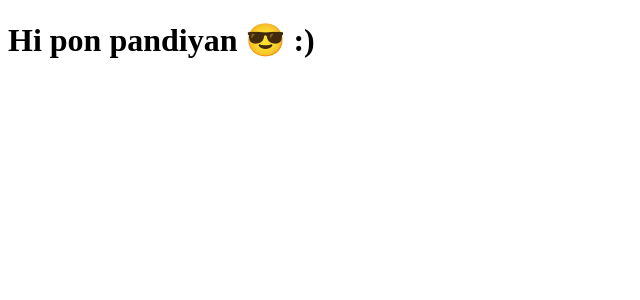
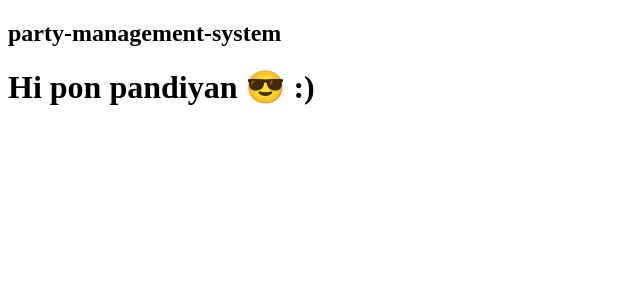
Before and after one commit to Ponpandiyan-S4787/Authentication-with-Firebase, an Angular app: page / in a window 1280 px wide. Shown: the top 300 px of the page, without its empty margins (0-640 px from the left). Built offline with nearby package versions, Linux system fonts and the light colour scheme.

Commit message:
add title

```diff
--- a/src/app/app.component.html
+++ b/src/app/app.component.html
@@ -1 +1,2 @@
+<h2>{{title}}</h2>
 <h1>Hi pon pandiyan 😎 :)</h1>
```
